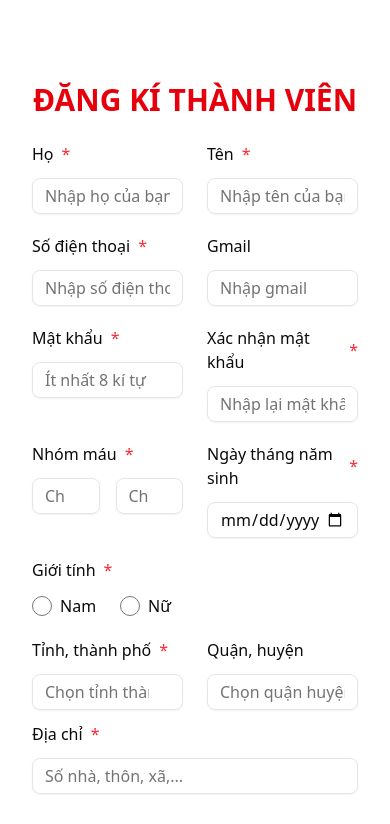
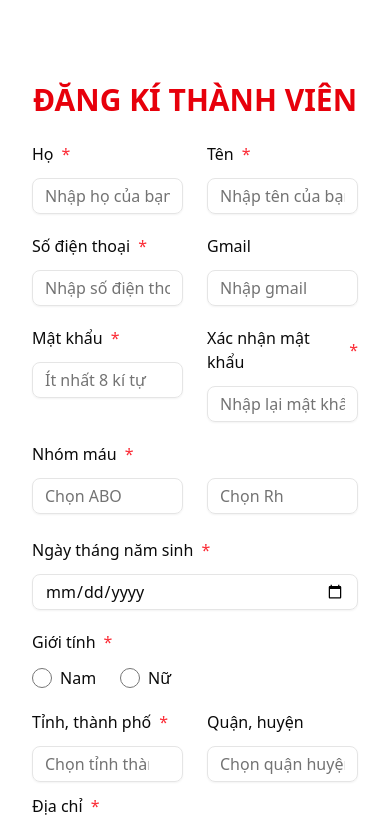
Before and after one commit to QuangWorkIT/BloodDonationSupportSystem_FE, a React (Vite) app: page /register in a window 390 px wide. Shown: the top 824 px of the page. Built offline with nearby package versions, Linux system fonts and the light colour scheme; no server answers.

Commit message:
refactor: refactor dropdown components

```diff
--- a/src/pages/Authentication/RegisterForm.tsx
+++ b/src/pages/Authentication/RegisterForm.tsx
@@ -276,12 +276,12 @@ export default function RegisterForm() {
                 </div>
 
                 {/* Personal Info */}
-                <div className="grid grid-cols-2 gap-6 pt-5">
+                <div className="grid sm:grid-cols-2 gap-6 pt-5">
                   <div className="space-y-3">
                     <Label htmlFor="bloodType" className="text-base">
                       Nhóm máu<span className="text-red-500"> *</span>
                     </Label>
-                    <div className="grid grid-cols-2 gap-4">
+                    <div className="grid grid-cols-2 sm:gap-4 gap-6">
                       <div>
                         <Input
                           id="bloodType"
```
